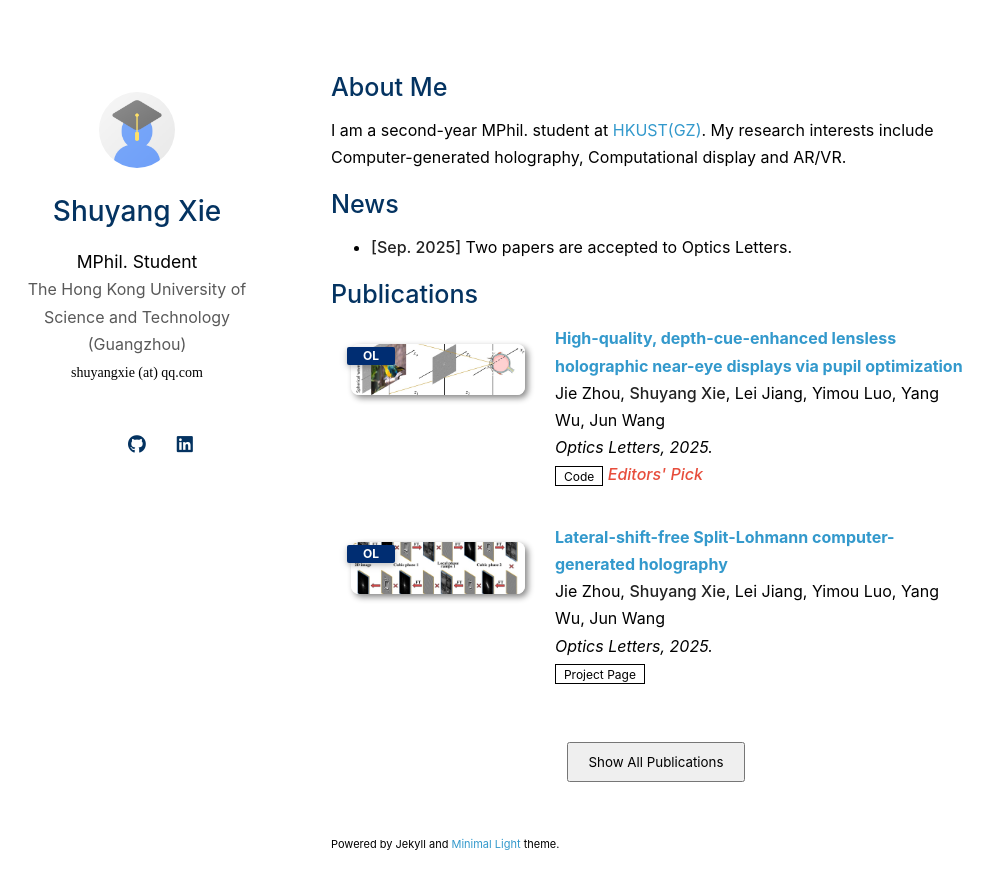
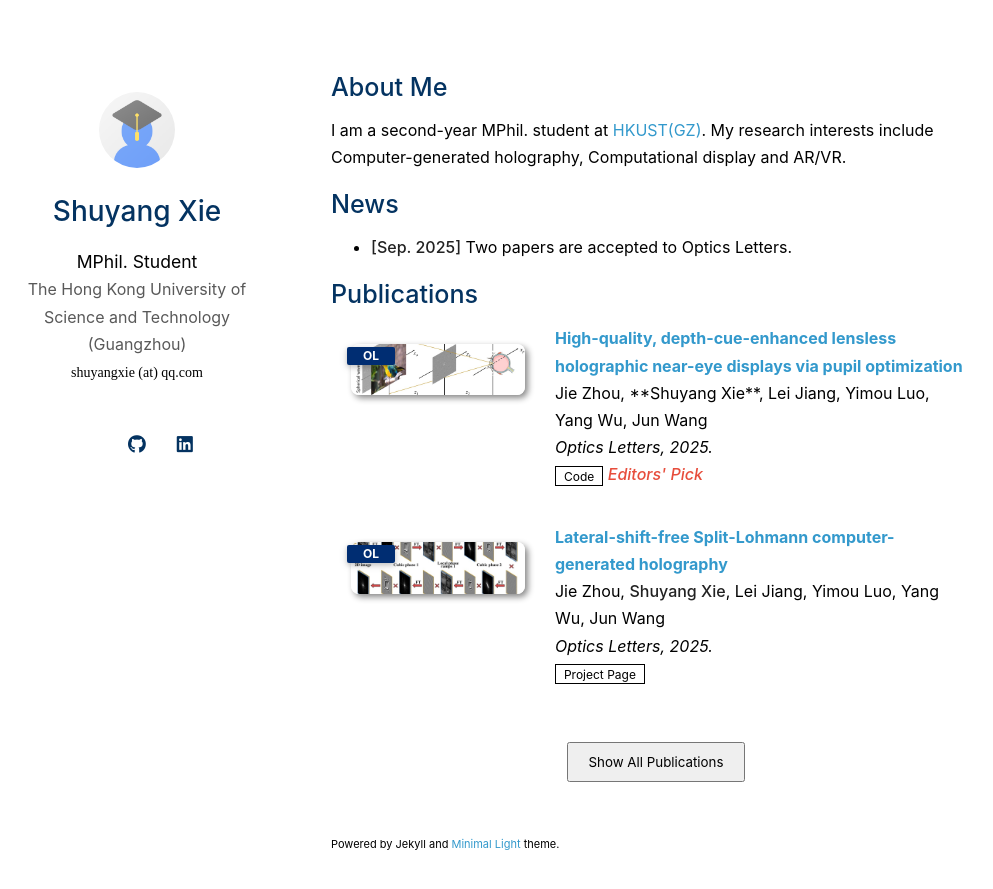
Before and after one commit to shu0x0y/shu0x0y.github.io, a Jekyll site: the page built from index.md, in a window 1280 px wide and 926 px high. Shown: the top 889 px of the window, without its empty margins (139-1132 px from the left). Built offline with Jekyll 4.4.1, drawn with Linux system fonts in a browser that asks for light colours; a style sheet for code colours, icons or effects is not loaded; our own code applies the rules of GitHub Pages for plain Markdown files.

```diff
--- a/_data/publications.yml
+++ b/_data/publications.yml
@@ -1,7 +1,7 @@
 main:
 
   - title: High-quality, depth-cue-enhanced lensless holographic near-eye displays via pupil optimization
-    authors: Jie Zhou, <strong>Shuyang Xie</strong>, Lei Jiang, Yimou Luo, Yang Wu, Jun Wang
+    authors: Jie Zhou, **Shuyang Xie**, Lei Jiang, Yimou Luo, Yang Wu, Jun Wang
     conference_short: OL
     conference: Optics Letters, 2025.
     # pdf: https://arxiv.org/pdf/2306.00988.pdf
```
